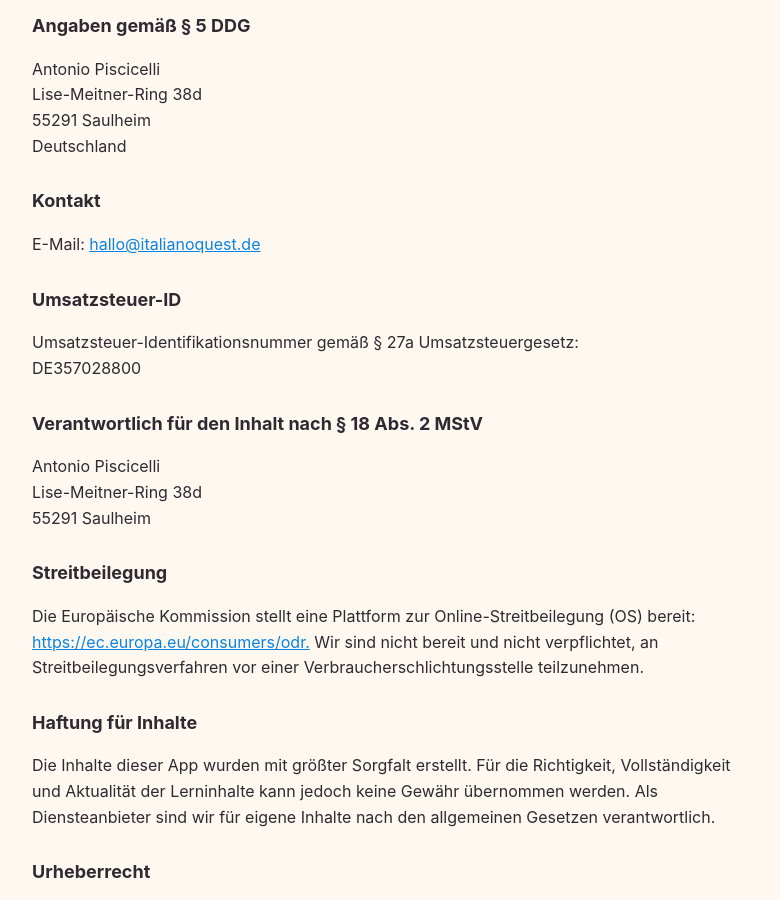
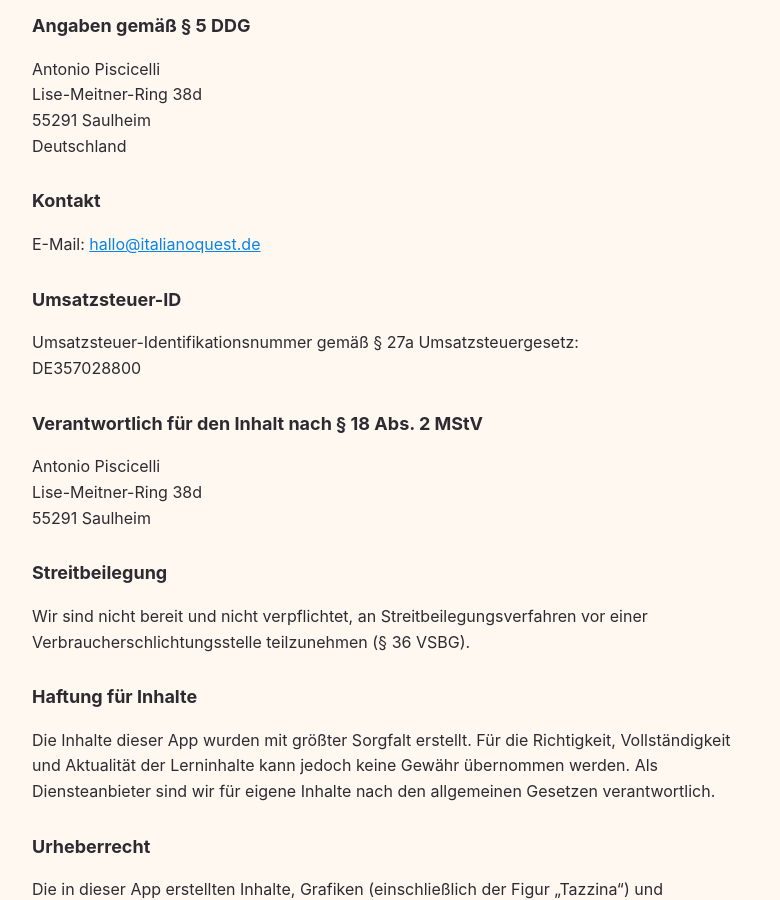
Before and after one commit to xPokermage/italianoquest-web, a plain HTML site: page impressum.html in a window 1280 px wide. Shown: the part 168-1068 px from the top of the page, without its empty margins (248-1028 px from the left). Drawn offline with Linux system fonts and the light colour scheme.

Commit message:
Impressum: Hinweis auf eingestellte EU-OS-Plattform entfernt

```diff
--- a/impressum.html
+++ b/impressum.html
@@ -13,7 +13,7 @@
 <h2>Kontakt</h2><p>E-Mail: <a href="mailto:hallo@italianoquest.de">hallo@italianoquest.de</a></p>
 <h2>Umsatzsteuer-ID</h2><p>Umsatzsteuer-Identifikationsnummer gemäß § 27a Umsatzsteuergesetz:<br>DE357028800</p>
 <h2>Verantwortlich für den Inhalt nach § 18 Abs. 2 MStV</h2><p>Antonio Piscicelli<br>Lise-Meitner-Ring 38d<br>55291 Saulheim</p>
-<h2>Streitbeilegung</h2><p>Die Europäische Kommission stellt eine Plattform zur Online-Streitbeilegung (OS) bereit: <a href="https://ec.europa.eu/consumers/odr.">https://ec.europa.eu/consumers/odr.</a> Wir sind nicht bereit und nicht verpflichtet, an Streitbeilegungsverfahren vor einer Verbraucherschlichtungsstelle teilzunehmen.</p>
+<h2>Streitbeilegung</h2><p>Wir sind nicht bereit und nicht verpflichtet, an Streitbeilegungsverfahren vor einer Verbraucherschlichtungsstelle teilzunehmen (§ 36 VSBG).</p>
 <h2>Haftung für Inhalte</h2><p>Die Inhalte dieser App wurden mit größter Sorgfalt erstellt. Für die Richtigkeit, Vollständigkeit und Aktualität der Lerninhalte kann jedoch keine Gewähr übernommen werden. Als Diensteanbieter sind wir für eigene Inhalte nach den allgemeinen Gesetzen verantwortlich.</p>
 <h2>Urheberrecht</h2><p>Die in dieser App erstellten Inhalte, Grafiken (einschließlich der Figur „Tazzina“) und Sprachaufnahmen unterliegen dem deutschen Urheberrecht. Vervielfältigung, Bearbeitung und Verbreitung außerhalb der Grenzen des Urheberrechts bedürfen der schriftlichen Zustimmung von Antonio Piscicelli.</p>
 </main></body></html>
```
